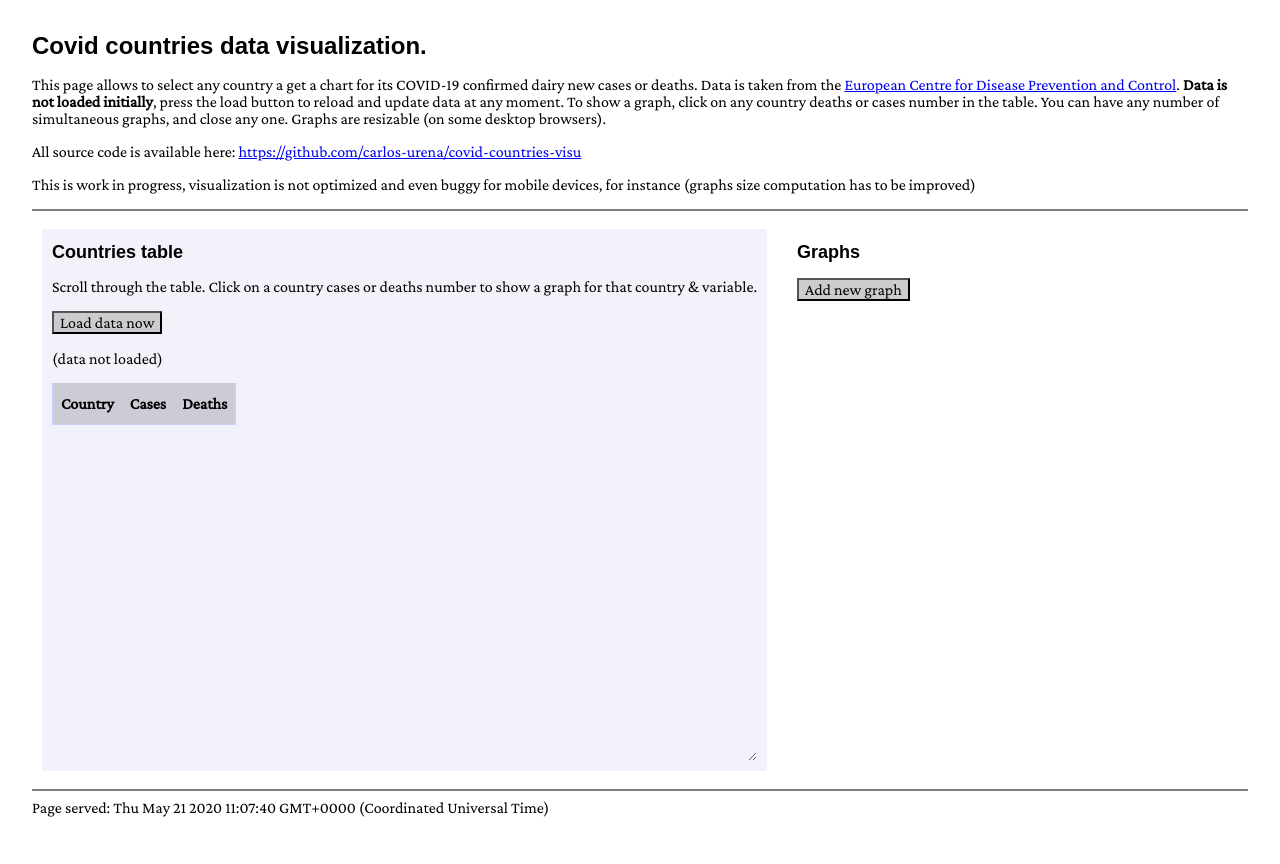
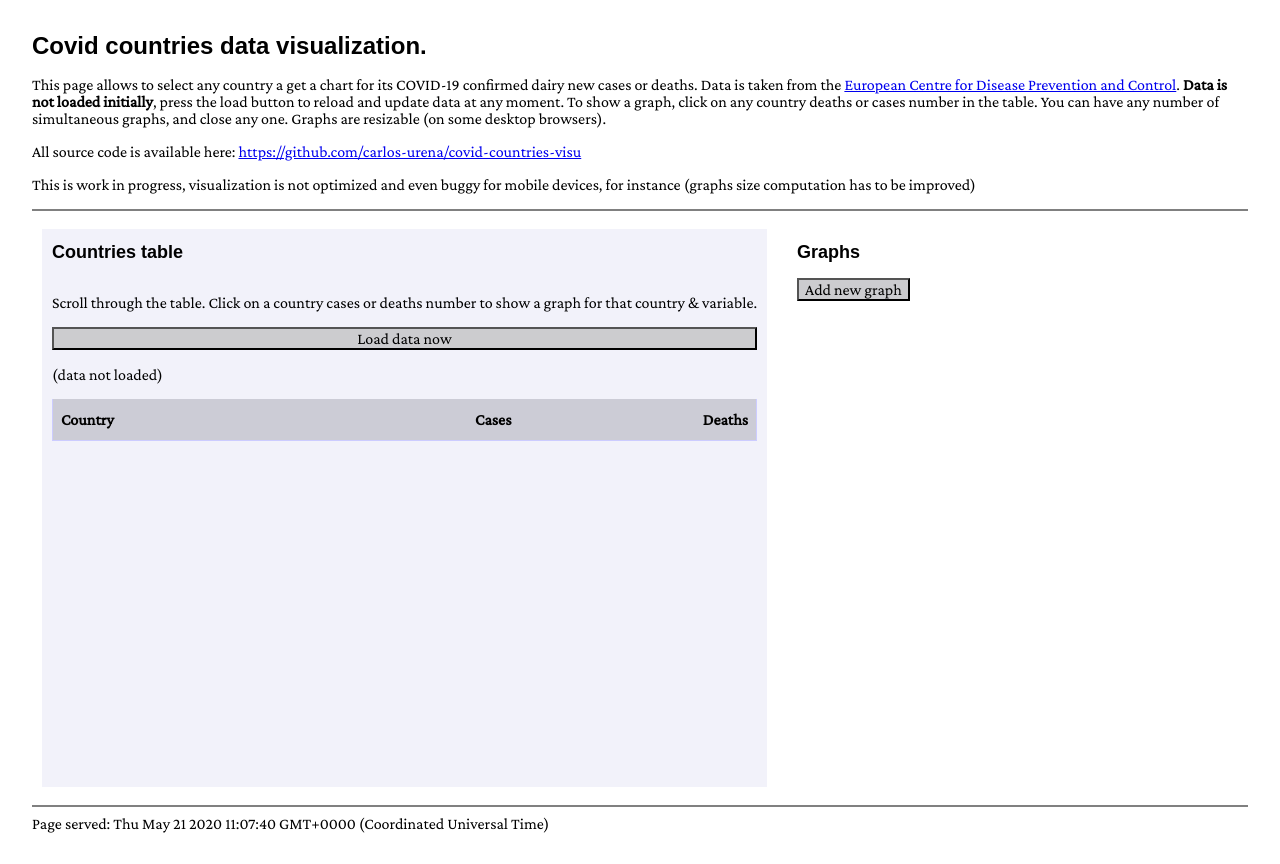
Before and after one commit to carlos-urena/covid-countries-visu, a plain HTML site: page index.html in a window 1280 px wide. Drawn offline with nearby package versions, Linux system fonts and the light colour scheme; a web font is replaced by a local one.

Commit message:
tweaking layout

```diff
--- a/index-style.css
+++ b/index-style.css
@@ -47,7 +47,15 @@ button
    padding : 10px ;
    border : 0px ;
    margin : 10px ;
+   display : flex ;
+   flex-direction : column ;
 
+}
+.setw
+{
+   padding-top : 1em ;
+   padding-bottom : 1em ;
+   flex-shrink : 5 ;
 }
 #graphs-container-external-div
 {
@@ -100,7 +108,7 @@ button
 #countries-table
 {
   border-collapse : collapse;
-  display         : block ;
+  /**display         : block ; **/
   overflow-y      : auto ;
   height          : 10cm ;
   resize          : vertical ;
--- a/index.html
+++ b/index.html
@@ -43,12 +43,14 @@ This is work in progress, visualization is not optimized and even buggy for mobi
  <!-- ************************************************************************************* -->
 
    <div class='column' id='countries-table-external-div'>
-      <h2>Countries table</h2>
-      Scroll through the table. Click on a country cases or deaths number to show a graph for that country & variable.
-      <p/>
-      <button  id='load-button' onclick='LoadFile()'>Load data now</button>
-      <p/>
-      <span id='last-load-info'>(data not loaded)</span>
+      <h2 class='setw'>Countries table</h2>
+      <div class='setw'>
+         Scroll through the table. Click on a country cases or deaths number to show a graph for that country & variable.
+      </div class='setw'>
+         <button  id='load-button' onclick='LoadFile()'>Load data now</button>
+      <div class='setw'>
+         <span id='last-load-info'>(data not loaded)</span>
+      </div>
       <table id='countries-table'>
          <thead id='countries-table-head'>
             <tr>
```
